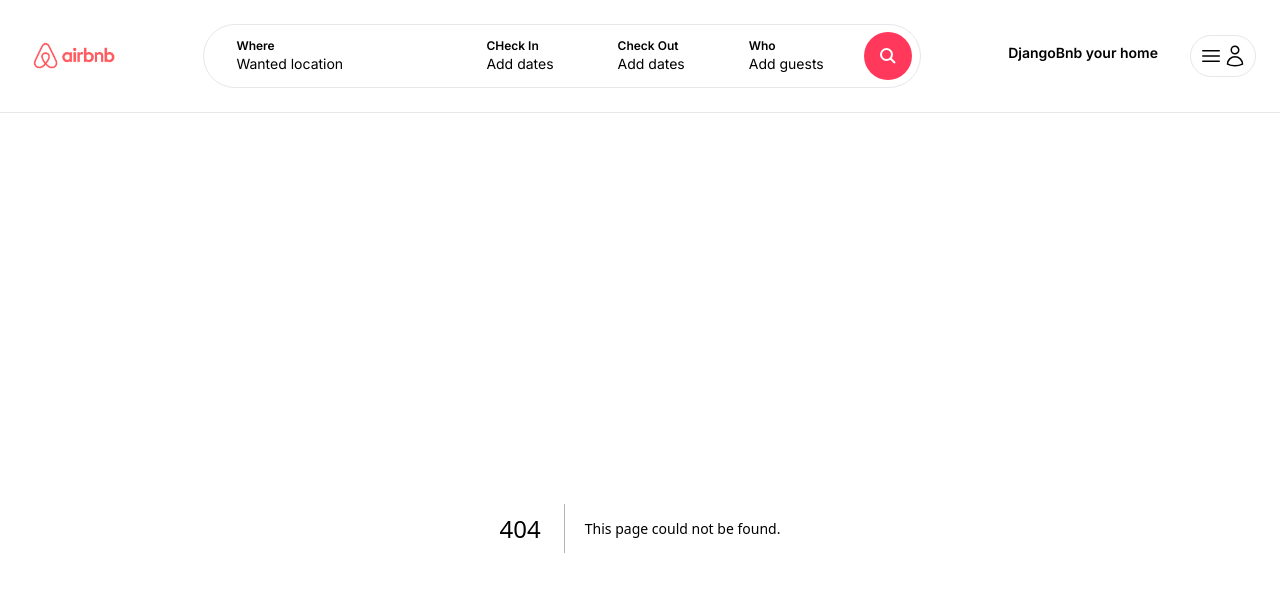
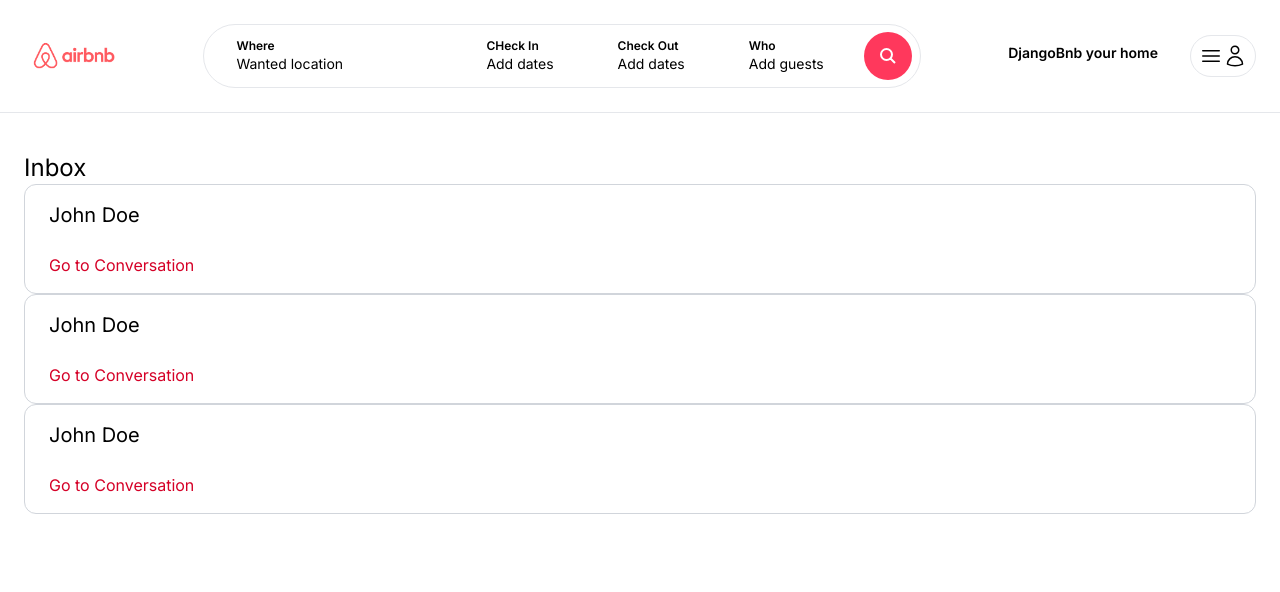
Before and after one commit to loveagile/Django-BNB, a Next.js app in the folder front_end/django-bnb-clone/: page /inbox in a window 1280 px wide. Before the commit this address had no page. Shown: the top 592 px of the page. Built offline with nearby package versions, Linux system fonts and the light colour scheme.

Commit message:
Inbox page (static)

```diff
--- /dev/null
+++ b/front_end/django-bnb-clone/app/components/inbox/Conversation.tsx
@@ -0,0 +1,12 @@
+import Image from 'next/image';
+
+const Conversation = () => {
+    return (
+        <div className='px-6 py-4 cursor pointer space-y-4 border border-gray-300 rounded-xl'>
+            <p className='mb-6 text-xl'>John Doe</p>
+            <p className='text-airbnb-dark'>Go to Conversation</p>
+        </div>
+    )
+}
+
+export default Conversation;
--- /dev/null
+++ b/front_end/django-bnb-clone/app/inbox/page.tsx
@@ -0,0 +1,15 @@
+import Image from 'next/image';
+import Conversation from '../components/inbox/Conversation';
+
+const InboxPage = () => {
+    return (
+        <main className="max-w-[1500px] mx-auto px-6 pb-6">
+            <h1 className='mt-6 text-2xl'>Inbox</h1>
+            <Conversation />
+            <Conversation />
+            <Conversation />
+        </main>
+    )
+}
+
+export default InboxPage;
```
